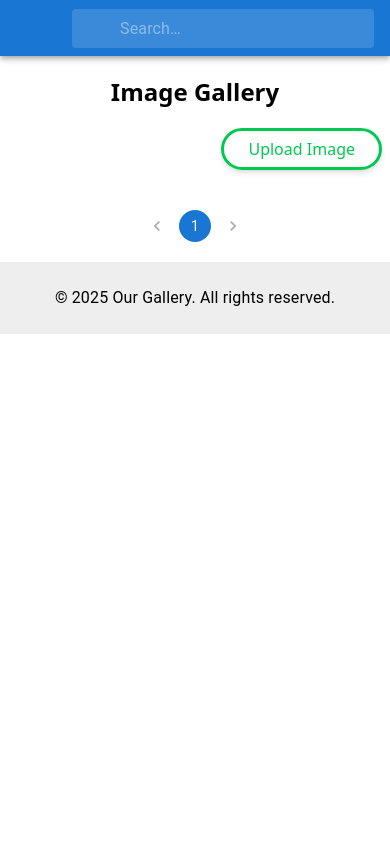
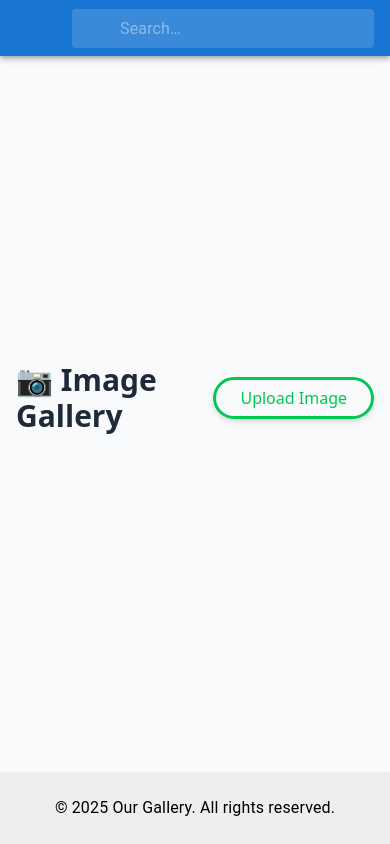
Before and after one commit to tanjilahamed99/Codemine-task, a Next.js app: page / in a window 390 px wide. Built offline with nearby package versions, Linux system fonts and the light colour scheme; some icons are missing.

Commit message:
project responsive completed

```diff
--- a/app/page.tsx
+++ b/app/page.tsx
@@ -34,7 +34,10 @@ export default function Home() {
     });
   };
 
-  const handleCurrentPage = (_event: React.ChangeEvent<unknown>, pageNumber: number) => {
+  const handleCurrentPage = (
+    _event: React.ChangeEvent<unknown>,
+    pageNumber: number
+  ) => {
     setCurrentPage(pageNumber);
   };
 
@@ -46,46 +49,58 @@ export default function Home() {
     if (currentPage > pageNeed) {
       setCurrentPage(1);
     }
-  }, [images]);
+  }, [images, currentPage]);
 
   // Calculate start and end index for current page
   const startIndex = (currentPage - 1) * perPageImage;
   const endIndex = startIndex + perPageImage;
 
   return (
-    <div>
+    <div className="min-h-screen bg-gray-50 flex flex-col justify-between">
       <Navbar />
-      <h2 className="text-2xl md:text-3xl font-semibold text-center mt-5">
-        Image Gallery
+
+      <main className="flex-1">
+        <section className="container mx-auto px-4 lg:px-8 py-10">
+          <div className="flex justify-between items-center mb-8">
+            <h2 className="text-3xl font-bold text-gray-800">
+              📷 Image Gallery
             </h2>
-
-      <div className="flex justify-between container mx-auto px-2 lg:px-0 mt-5">
-        <div></div>
-        <UploadImage setImages={setImages} images={images} />
+            <UploadImage setImages={setImages}/>
           </div>
 
-      <div className="container mx-auto grid grid-cols-1 md:grid-cols-2 lg:grid-cols-3 gap-5 my-5 px-2 lg:px-0">
-        {images.slice(startIndex, endIndex).map((img: string, idx: number) => (
-          <div key={idx} className="relative border border-gray-700 w-full h-[300px]">
+          <div className="grid grid-cols-1 sm:grid-cols-2 lg:grid-cols-3 gap-6">
+            {images
+              .slice(startIndex, endIndex)
+              .map((img: string, idx: number) => (
+                <div
+                  key={idx}
+                  className="relative rounded-xl overflow-hidden shadow-md hover:shadow-lg transition-shadow duration-300 border border-gray-200 bg-white"
+                >
                   <Image
                     src={img}
-              alt={idx + " not found"}
+                    alt={`Image ${idx}`}
                     height={500}
                     width={500}
-              className="w-full h-full object-cover"
+                    className="w-full h-64 object-cover"
                   />
-            <div className="absolute top-2 left-3">
+
+                  {/* Modal Button */}
+                  <div className="absolute top-3 left-3">
                     <ImageModal img={img} />
                   </div>
+
+                  {/* Delete Icon */}
                   <MdDelete
                     onClick={() => handleImageDelete(img)}
-              className="absolute text-2xl text-red-600 top-2 right-3 cursor-pointer"
+                    className="absolute top-3 right-3 text-3xl text-red-600 cursor-pointer hover:text-red-700 transition"
                   />
                 </div>
               ))}
           </div>
 
-      <div className="flex justify-center mb-5">
+          {/* Pagination */}
+          {images.length > 0 && (
+            <div className="flex justify-center mt-10">
               <Pagination
                 onChange={handleCurrentPage}
                 count={page}
@@ -93,6 +108,9 @@ export default function Home() {
                 color="primary"
               />
             </div>
+          )}
+        </section>
+      </main>
 
       <Footer />
     </div>
```
Lines whose indentation alone changed are shown as unchanged.
